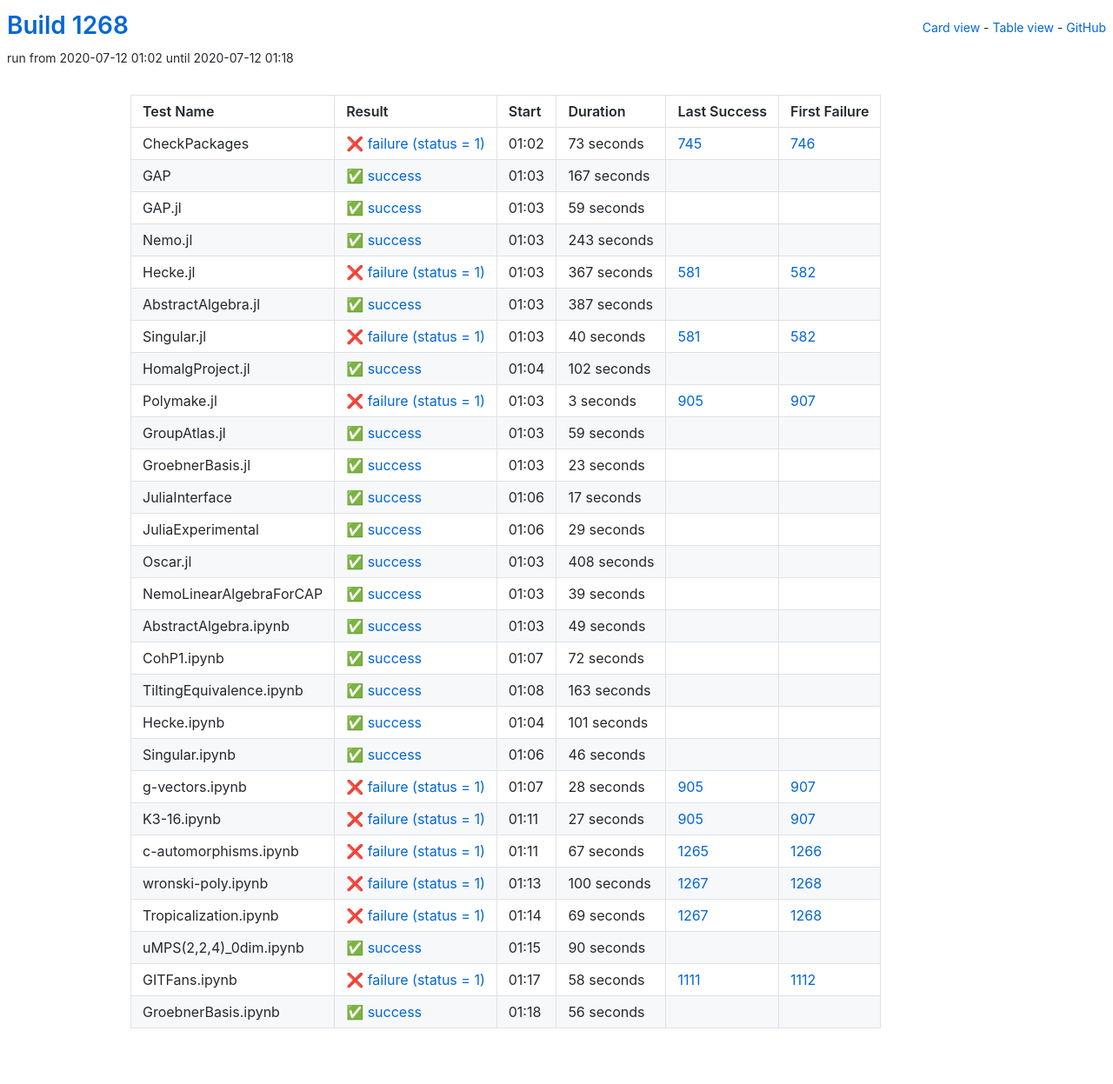
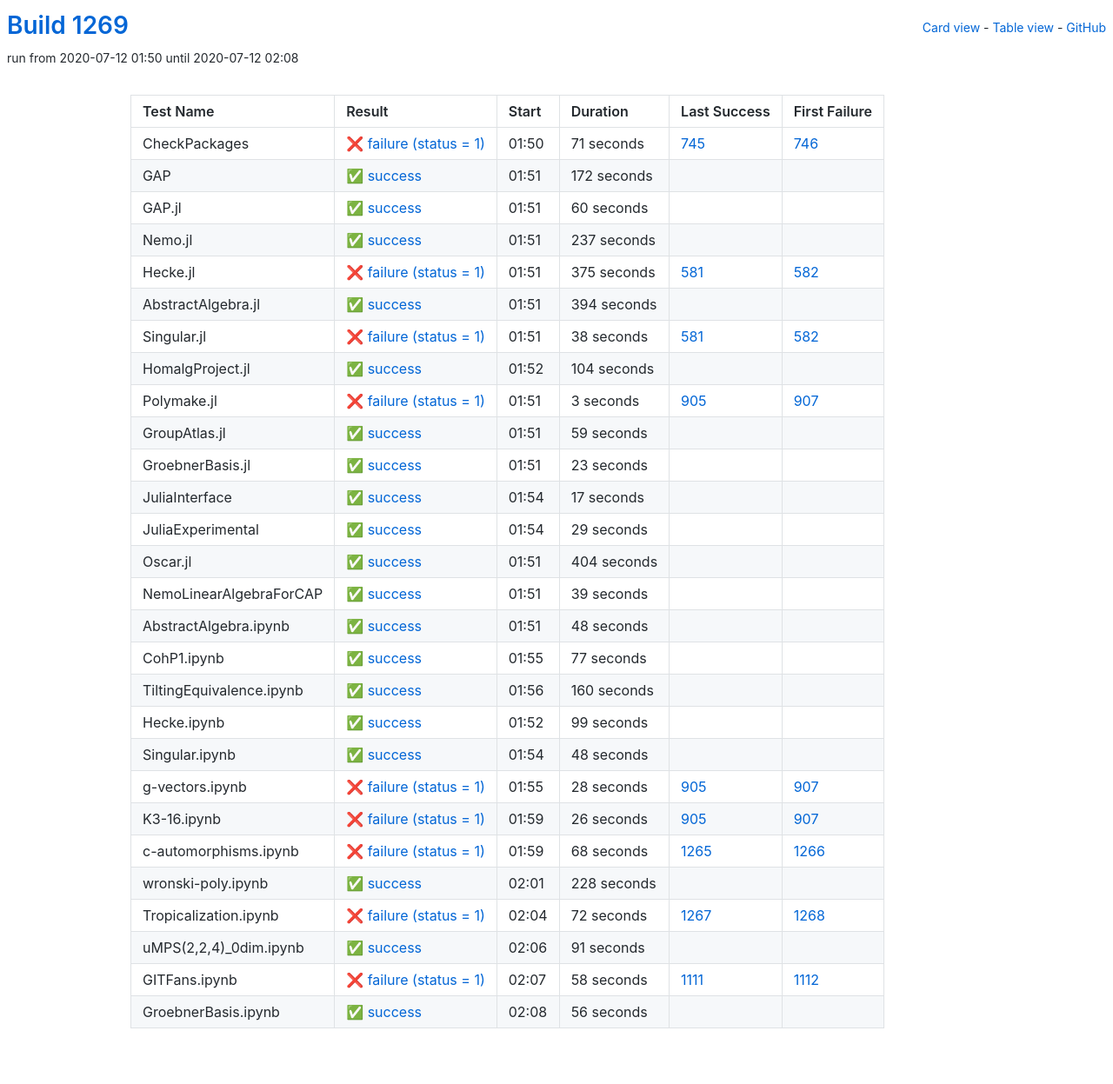
Before and after one commit to oscar-system/oscar-ci-status-1.4, a Jekyll site: the page built from table.html, in a window 1280 px wide. Shown: the whole page at 87% size. Built offline with Jekyll 4.4.1, drawn with Linux system fonts in a browser that asks for light colours.

Commit message:
Build #1269

```diff
--- a/_data/ci.yml
+++ b/_data/ci.yml
@@ -1,6 +1,6 @@
 ---
-build: 1268
-build_url: https://oscarci.mathematik.uni-kl.de/job/oscar-julia-1.4/1268/
+build: 1269
+build_url: https://oscarci.mathematik.uni-kl.de/job/oscar-julia-1.4/1269/
 job: oscar-julia-1.4
 organization: oscar-system
 repo: oscar-ci-status-1.4
@@ -8,104 +8,104 @@ repourl: https://github.com/oscar-system/oscar-ci-status-1.4
 tests:
 - name: CheckPackages
   id: checkpackages
-  log: https://oscarci.mathematik.uni-kl.de/job/oscar-julia-1.4/1268/artifact/logs/build-1268/CheckPackages.log
-  start: 2020-07-12 01:02
+  log: https://oscarci.mathematik.uni-kl.de/job/oscar-julia-1.4/1269/artifact/logs/build-1269/CheckPackages.log
+  start: 2020-07-12 01:50
   success: false
   exitcode: 1
   status: failure
-  duration: 73
+  duration: 71
   last_success: 745
   last_success_url: https://oscarci.mathematik.uni-kl.de/job/oscar-julia-1.4/745/
   first_failure: 746
   first_failure_url: https://oscarci.mathematik.uni-kl.de/job/oscar-julia-1.4/746/
 - name: GAP
   id: gap
-  log: https://oscarci.mathematik.uni-kl.de/job/oscar-julia-1.4/1268/artifact/logs/build-1268/GAP.log
-  start: 2020-07-12 01:03
+  log: https://oscarci.mathematik.uni-kl.de/job/oscar-julia-1.4/1269/artifact/logs/build-1269/GAP.log
+  start: 2020-07-12 01:51
   success: true
   exitcode: 0
   status: success
-  duration: 167
+  duration: 172
   last_success: false
   last_success_url:
   first_failure: false
   first_failure_url:
 - name: GAP.jl
   id: gap-jl
-  log: https://oscarci.mathematik.uni-kl.de/job/oscar-julia-1.4/1268/artifact/logs/build-1268/GAP.jl.log
-  start: 2020-07-12 01:03
+  log: https://oscarci.mathematik.uni-kl.de/job/oscar-julia-1.4/1269/artifact/logs/build-1269/GAP.jl.log
+  start: 2020-07-12 01:51
   success: true
   exitcode: 0
   status: success
-  duration: 59
+  duration: 60
   last_success: false
   last_success_url:
   first_failure: false
   first_failure_url:
 - name: Nemo.jl
   id: nemo-jl
-  log: https://oscarci.mathematik.uni-kl.de/job/oscar-julia-1.4/1268/artifact/logs/build-1268/Nemo.jl.log
-  start: 2020-07-12 01:03
+  log: https://oscarci.mathematik.uni-kl.de/job/oscar-julia-1.4/1269/artifact/logs/build-1269/Nemo.jl.log
+  start: 2020-07-12 01:51
   success: true
   exitcode: 0
   status: success
-  duration: 243
+  duration: 237
   last_success: false
   last_success_url:
   first_failure: false
   first_failure_url:
 - name: Hecke.jl
   id: hecke-jl
-  log: https://oscarci.mathematik.uni-kl.de/job/oscar-julia-1.4/1268/artifact/logs/build-1268/Hecke.jl.log
-  start: 2020-07-12 01:03
+  log: https://oscarci.mathematik.uni-kl.de/job/oscar-julia-1.4/1269/artifact/logs/build-1269/Hecke.jl.log
+  start: 2020-07-12 01:51
   success: false
   exitcode: 1
   status: failure
-  duration: 367
+  duration: 375
   last_success: 581
   last_success_url: https://oscarci.mathematik.uni-kl.de/job/oscar-julia-1.4/581/
   first_failure: 582
   first_failure_url: https://oscarci.mathematik.uni-kl.de/job/oscar-julia-1.4/582/
 - name: AbstractAlgebra.jl
   id: abstractalgebra-jl
-  log: https://oscarci.mathematik.uni-kl.de/job/oscar-julia-1.4/1268/artifact/logs/build-1268/AbstractAlgebra.jl.log
-  start: 2020-07-12 01:03
+  log: https://oscarci.mathematik.uni-kl.de/job/oscar-julia-1.4/1269/artifact/logs/build-1269/AbstractAlgebra.jl.log
+  start: 2020-07-12 01:51
   success: true
   exitcode: 0
   status: success
-  duration: 387
+  duration: 394
   last_success: false
   last_success_url:
   first_failure: false
   first_failure_url:
 - name: Singular.jl
   id: singular-jl
-  log: https://oscarci.mathematik.uni-kl.de/job/oscar-julia-1.4/1268/artifact/logs/build-1268/Singular.jl.log
-  start: 2020-07-12 01:03
+  log: https://oscarci.mathematik.uni-kl.de/job/oscar-julia-1.4/1269/artifact/logs/build-1269/Singular.jl.log
+  start: 2020-07-12 01:51
   success: false
   exitcode: 1
   status: failure
-  duration: 40
+  duration: 38
   last_success: 581
   last_success_url: https://oscarci.mathematik.uni-kl.de/job/oscar-julia-1.4/581/
   first_failure: 582
   first_failure_url: https://oscarci.mathematik.uni-kl.de/job/oscar-julia-1.4/582/
 - name: HomalgProject.jl
   id: homalgproject-jl
-  log: https://oscarci.mathematik.uni-kl.de/job/oscar-julia-1.4/1268/artifact/logs/build-1268/HomalgProject.jl.log
-  start: 2020-07-12 01:04
+  log: https://oscarci.mathematik.uni-kl.de/job/oscar-julia-1.4/1269/artifact/logs/build-1269/HomalgProject.jl.log
+  start: 2020-07-12 01:52
   success: true
   exitcode: 0
   status: success
-  duration: 102
+  duration: 104
   last_success: false
   last_success_url:
   first_failure: false
   first_failure_url:
 - name: Polymake.jl
   id: polymake-jl
-  log: https://oscarci.mathematik.uni-kl.de/job/oscar-julia-1.4/1268/artifact/logs/build-1268/Polymake.jl.log
-  start: 2020-07-12 01:03
+  log: https://oscarci.mathematik.uni-kl.de/job/oscar-julia-1.4/1269/artifact/logs/build-1269/Polymake.jl.log
+  start: 2020-07-12 01:51
   success: false
   exitcode: 1
   status: failure
@@ -116,8 +116,8 @@ tests:
   first_failure_url: https://oscarci.mathematik.uni-kl.de/job/oscar-julia-1.4/907/
 - name: GroupAtlas.jl
   id: groupatlas-jl
-  log: https://oscarci.mathematik.uni-kl.de/job/oscar-julia-1.4/1268/artifact/logs/build-1268/GroupAtlas.jl.log
-  start: 2020-07-12 01:03
+  log: https://oscarci.mathematik.uni-kl.de/job/oscar-julia-1.4/1269/artifact/logs/build-1269/GroupAtlas.jl.log
+  start: 2020-07-12 01:51
   success: true
   exitcode: 0
   status: success
@@ -128,8 +128,8 @@ tests:
   first_failure_url:
 - name: GroebnerBasis.jl
   id: groebnerbasis-jl
-  log: https://oscarci.mathematik.uni-kl.de/job/oscar-julia-1.4/1268/artifact/logs/build-1268/GroebnerBasis.jl.log
-  start: 2020-07-12 01:03
+  log: https://oscarci.mathematik.uni-kl.de/job/oscar-julia-1.4/1269/artifact/logs/build-1269/GroebnerBasis.jl.log
+  start: 2020-07-12 01:51
   success: true
   exitcode: 0
   status: success
@@ -140,8 +140,8 @@ tests:
   first_failure_url:
 - name: JuliaInterface
   id: juliainterface
-  log: https://oscarci.mathematik.uni-kl.de/job/oscar-julia-1.4/1268/artifact/logs/build-1268/JuliaInterface.log
-  start: 2020-07-12 01:06
+  log: https://oscarci.mathematik.uni-kl.de/job/oscar-julia-1.4/1269/artifact/logs/build-1269/JuliaInterface.log
+  start: 2020-07-12 01:54
   success: true
   exitcode: 0
   status: success
@@ -152,8 +152,8 @@ tests:
   first_failure_url:
 - name: JuliaExperimental
   id: juliaexperimental
-  log: https://oscarci.mathematik.uni-kl.de/job/oscar-julia-1.4/1268/artifact/logs/build-1268/JuliaExperimental.log
-  start: 2020-07-12 01:06
+  log: https://oscarci.mathematik.uni-kl.de/job/oscar-julia-1.4/1269/artifact/logs/build-1269/JuliaExperimental.log
+  start: 2020-07-12 01:54
   success: true
   exitcode: 0
   status: success
@@ -164,20 +164,20 @@ tests:
   first_failure_url:
 - name: Oscar.jl
   id: oscar-jl
-  log: https://oscarci.mathematik.uni-kl.de/job/oscar-julia-1.4/1268/artifact/logs/build-1268/Oscar.jl.log
-  start: 2020-07-12 01:03
+  log: https://oscarci.mathematik.uni-kl.de/job/oscar-julia-1.4/1269/artifact/logs/build-1269/Oscar.jl.log
+  start: 2020-07-12 01:51
   success: true
   exitcode: 0
   status: success
-  duration: 408
+  duration: 404
   last_success: false
   last_success_url:
   first_failure: false
   first_failure_url:
 - name: NemoLinearAlgebraForCAP
   id: nemolinearalgebraforcap
-  log: https://oscarci.mathematik.uni-kl.de/job/oscar-julia-1.4/1268/artifact/logs/build-1268/NemoLinearAlgebraForCAP.log
-  start: 2020-07-12 01:03
+  log: https://oscarci.mathematik.uni-kl.de/job/oscar-julia-1.4/1269/artifact/logs/build-1269/NemoLinearAlgebraForCAP.log
+  start: 2020-07-12 01:51
   success: true
   exitcode: 0
   status: success
@@ -188,68 +188,68 @@ tests:
   first_failure_url:
 - name: AbstractAlgebra.ipynb
   id: abstractalgebra-ipynb
-  log: https://oscarci.mathematik.uni-kl.de/job/oscar-julia-1.4/1268/artifact/logs/build-1268/AbstractAlgebra.ipynb.log
-  start: 2020-07-12 01:03
+  log: https://oscarci.mathematik.uni-kl.de/job/oscar-julia-1.4/1269/artifact/logs/build-1269/AbstractAlgebra.ipynb.log
+  start: 2020-07-12 01:51
   success: true
   exitcode: 0
   status: success
-  duration: 49
+  duration: 48
   last_success: false
   last_success_url:
   first_failure: false
   first_failure_url:
 - name: CohP1.ipynb
   id: cohp1-ipynb
-  log: https://oscarci.mathematik.uni-kl.de/job/oscar-julia-1.4/1268/artifact/logs/build-1268/CohP1.ipynb.log
-  start: 2020-07-12 01:07
+  log: https://oscarci.mathematik.uni-kl.de/job/oscar-julia-1.4/1269/artifact/logs/build-1269/CohP1.ipynb.log
+  start: 2020-07-12 01:55
   success: true
   exitcode: 0
   status: success
-  duration: 72
+  duration: 77
   last_success: false
   last_success_url:
   first_failure: false
   first_failure_url:
 - name: TiltingEquivalence.ipynb
   id: tiltingequivalence-ipynb
-  log: https://oscarci.mathematik.uni-kl.de/job/oscar-julia-1.4/1268/artifact/logs/build-1268/TiltingEquivalence.ipynb.log
-  start: 2020-07-12 01:08
+  log: https://oscarci.mathematik.uni-kl.de/job/oscar-julia-1.4/1269/artifact/logs/build-1269/TiltingEquivalence.ipynb.log
+  start: 2020-07-12 01:56
   success: true
   exitcode: 0
   status: success
-  duration: 163
+  duration: 160
   last_success: false
   last_success_url:
   first_failure: false
   first_failure_url:
 - name: Hecke.ipynb
   id: hecke-ipynb
-  log: https://oscarci.mathematik.uni-kl.de/job/oscar-julia-1.4/1268/artifact/logs/build-1268/Hecke.ipynb.log
-  start: 2020-07-12 01:04
+  log: https://oscarci.mathematik.uni-kl.de/job/oscar-julia-1.4/1269/artifact/logs/build-1269/Hecke.ipynb.log
+  start: 2020-07-12 01:52
   success: true
   exitcode: 0
   status: success
-  duration: 101
+  duration: 99
   last_success: false
   last_success_url:
   first_failure: false
   first_failure_url:
 - name: Singular.ipynb
   id: singular-ipynb
-  log: https://oscarci.mathematik.uni-kl.de/job/oscar-julia-1.4/1268/artifact/logs/build-1268/Singular.ipynb.log
-  start: 2020-07-12 01:06
+  log: https://oscarci.mathematik.uni-kl.de/job/oscar-julia-1.4/1269/artifact/logs/build-1269/Singular.ipynb.log
+  start: 2020-07-12 01:54
   success: true
   exitcode: 0
   status: success
-  duration: 46
+  duration: 48
   last_success: false
   last_success_url:
   first_failure: false
   first_failure_url:
 - name: g-vectors.ipynb
   id: g-vectors-ipynb
-  log: https://oscarci.mathematik.uni-kl.de/job/oscar-julia-1.4/1268/artifact/logs/build-1268/g-vectors.ipynb.log
-  start: 2020-07-12 01:07
+  log: https://oscarci.mathematik.uni-kl.de/job/oscar-julia-1.4/1269/artifact/logs/build-1269/g-vectors.ipynb.log
+  start: 2020-07-12 01:55
   success: false
   exitcode: 1
   status: failure
@@ -260,68 +260,68 @@ tests:
   first_failure_url: https://oscarci.mathematik.uni-kl.de/job/oscar-julia-1.4/907/
 - name: K3-16.ipynb
   id: k3-16-ipynb
-  log: https://oscarci.mathematik.uni-kl.de/job/oscar-julia-1.4/1268/artifact/logs/build-1268/K3-16.ipynb.log
-  start: 2020-07-12 01:11
+  log: https://oscarci.mathematik.uni-kl.de/job/oscar-julia-1.4/1269/artifact/logs/build-1269/K3-16.ipynb.log
+  start: 2020-07-12 01:59
   success: false
   exitcode: 1
   status: failure
-  duration: 27
+  duration: 26
   last_success: 905
   last_success_url: https://oscarci.mathematik.uni-kl.de/job/oscar-julia-1.4/905/
   first_failure: 907
   first_failure_url: https://oscarci.mathematik.uni-kl.de/job/oscar-julia-1.4/907/
 - name: c-automorphisms.ipynb
   id: c-automorphisms-ipynb
-  log: https://oscarci.mathematik.uni-kl.de/job/oscar-julia-1.4/1268/artifact/logs/build-1268/c-automorphisms.ipynb.log
-  start: 2020-07-12 01:11
+  log: https://oscarci.mathematik.uni-kl.de/job/oscar-julia-1.4/1269/artifact/logs/build-1269/c-automorphisms.ipynb.log
+  start: 2020-07-12 01:59
   success: false
   exitcode: 1
   status: failure
-  duration: 67
+  duration: 68
   last_success: 1265
   last_success_url: https://oscarci.mathematik.uni-kl.de/job/oscar-julia-1.4/1265/
   first_failure: 1266
   first_failure_url: https://oscarci.mathematik.uni-kl.de/job/oscar-julia-1.4/1266/
 - name: wronski-poly.ipynb
   id: wronski-poly-ipynb
-  log: https://oscarci.mathematik.uni-kl.de/job/oscar-julia-1.4/1268/artifact/logs/build-1268/wronski-poly.ipynb.log
-  start: 2020-07-12 01:13
+  log: https://oscarci.mathematik.uni-kl.de/job/oscar-julia-1.4/1269/artifact/logs/build-1269/wronski-poly.ipynb.log
+  start: 2020-07-12 02:01
+  success: true
+  exitcode: 0
+  status: success
+  duration: 228
+  last_success: false
+  last_success_url:
+  first_failure: false
+  first_failure_url:
+- name: Tropicalization.ipynb
+  id: tropicalization-ipynb
+  log: https://oscarci.mathematik.uni-kl.de/job/oscar-julia-1.4/1269/artifact/logs/build-1269/Tropicalization.ipynb.log
+  start: 2020-07-12 02:04
   success: false
   exitcode: 1
   status: failure
-  duration: 100
-  last_success: 1267
-  last_success_url: https://oscarci.mathematik.uni-kl.de/job/oscar-julia-1.4/1267/
-  first_failure: 1268
-  first_failure_url: https://oscarci.mathematik.uni-kl.de/job/oscar-julia-1.4/1268/
-- name: Tropicalization.ipynb
-  id: tropicalization-ipynb
-  log: https://oscarci.mathematik.uni-kl.de/job/oscar-julia-1.4/1268/artifact/logs/build-1268/Tropicalization.ipynb.log
-  start: 2020-07-12 01:14
-  success: false
-  exitcode: 1
-  status: failure
-  duration: 69
+  duration: 72
   last_success: 1267
   last_success_url: https://oscarci.mathematik.uni-kl.de/job/oscar-julia-1.4/1267/
   first_failure: 1268
   first_failure_url: https://oscarci.mathematik.uni-kl.de/job/oscar-julia-1.4/1268/
 - name: uMPS(2,2,4)_0dim.ipynb
   id: umps-2-2-4-0dim-ipynb
-  log: https://oscarci.mathematik.uni-kl.de/job/oscar-julia-1.4/1268/artifact/logs/build-1268/uMPS-2-2-4-_0dim.ipynb.log
-  start: 2020-07-12 01:15
+  log: https://oscarci.mathematik.uni-kl.de/job/oscar-julia-1.4/1269/artifact/logs/build-1269/uMPS-2-2-4-_0dim.ipynb.log
+  start: 2020-07-12 02:06
   success: true
   exitcode: 0
   status: success
-  duration: 90
+  duration: 91
   last_success: false
   last_success_url:
   first_failure: false
   first_failure_url:
 - name: GITFans.ipynb
   id: gitfans-ipynb
-  log: https://oscarci.mathematik.uni-kl.de/job/oscar-julia-1.4/1268/artifact/logs/build-1268/GITFans.ipynb.log
-  start: 2020-07-12 01:17
+  log: https://oscarci.mathematik.uni-kl.de/job/oscar-julia-1.4/1269/artifact/logs/build-1269/GITFans.ipynb.log
+  start: 2020-07-12 02:07
   success: false
   exitcode: 1
   status: failure
@@ -332,8 +332,8 @@ tests:
   first_failure_url: https://oscarci.mathematik.uni-kl.de/job/oscar-julia-1.4/1112/
 - name: GroebnerBasis.ipynb
   id: groebnerbasis-ipynb
-  log: https://oscarci.mathematik.uni-kl.de/job/oscar-julia-1.4/1268/artifact/logs/build-1268/GroebnerBasis.ipynb.log
-  start: 2020-07-12 01:18
+  log: https://oscarci.mathematik.uni-kl.de/job/oscar-julia-1.4/1269/artifact/logs/build-1269/GroebnerBasis.ipynb.log
+  start: 2020-07-12 02:08
   success: true
   exitcode: 0
   status: success
```
Also changed, not shown: README.md.
